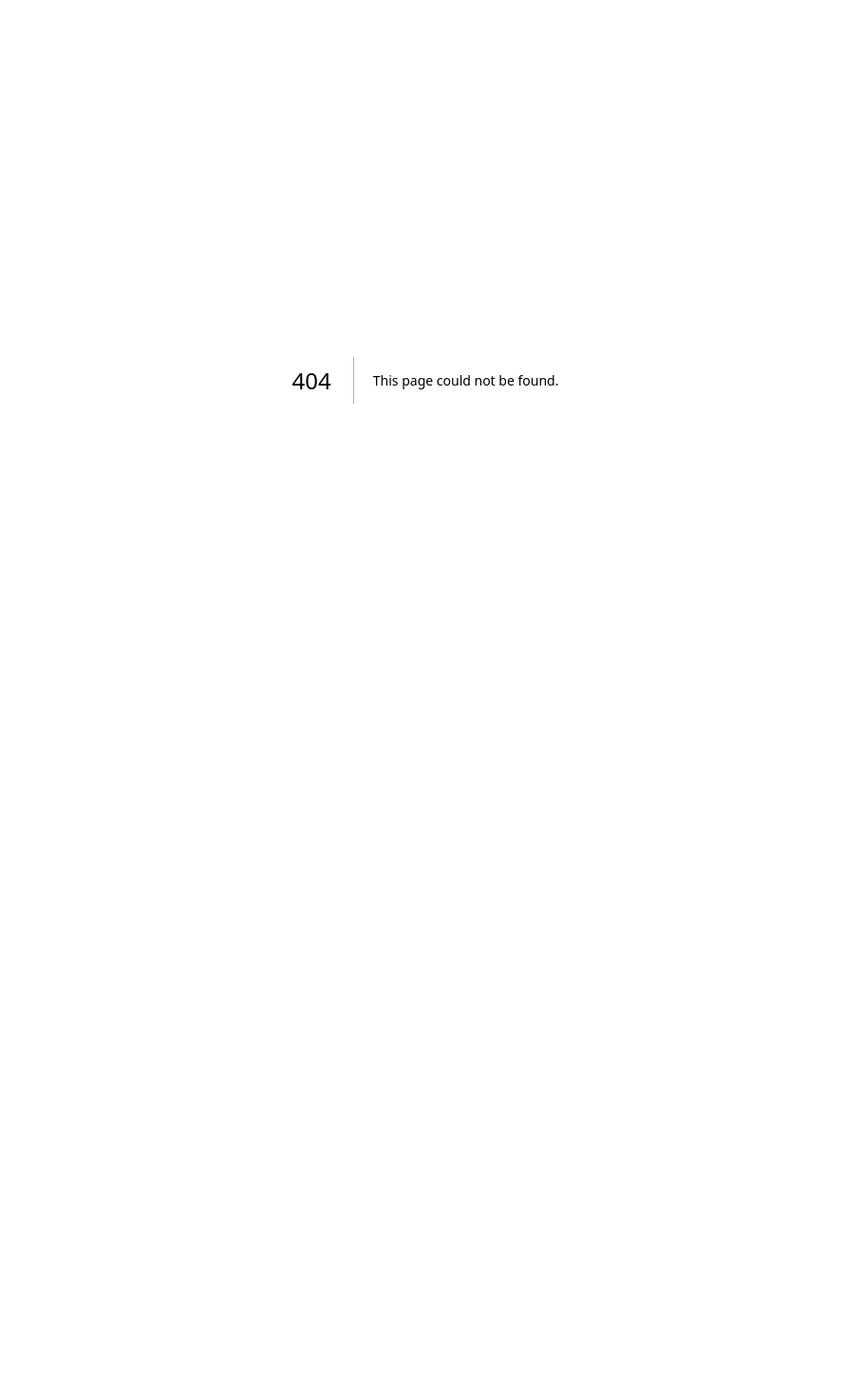
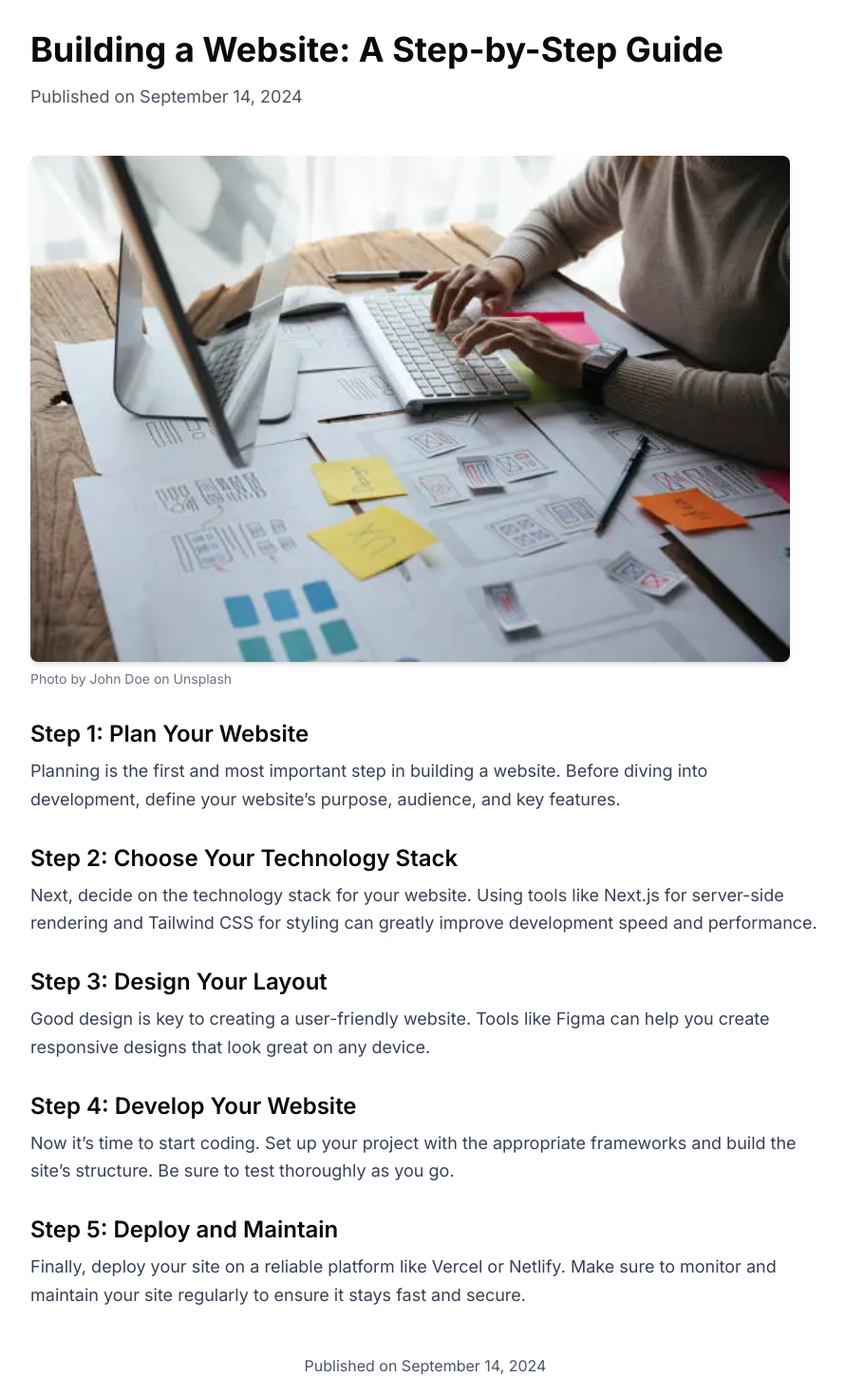
Before and after one commit to MerlinSerlin/opti-one-demo, a Next.js app: page /blog/build-a-website in a window 1280 px wide. Before the commit this address had no page. Shown: the top 1470 px of the page at 95% size, without its empty margins (192-1082 px from the left). Before the commit the page ends 800 px from the top, so only its background shows below. Built offline with nearby package versions, Linux system fonts and the light colour scheme.

Commit message:
meta tags for japan travel page 1

```diff
--- /dev/null
+++ b/src/app/blog/build-a-website/page.tsx
@@ -0,0 +1,84 @@
+'use client';
+
+import Image from 'next/image';
+import Script from 'next/script';
+
+const BlogPage = () => {
+  return (
+    <>
+      <Script id="idio-tracking" strategy="afterInteractive">
+        {`
+          _iaq = [
+              ['client', '6ee9c959107d44be8f6fd7ddcc8b1eef'],
+              ['delivery', 1400],
+              ['track', 'consume']
+          ];
+
+          !function(d,s){var ia=d.createElement(s);ia.async=1,s=d.getElementsByTagName(s)[0],ia.src='//s.usea01.idio.episerver.net/ia.js',s.parentNode.insertBefore(ia,s)}(document,'script');
+        `}
+      </Script>
+
+      <div className="max-w-4xl mx-auto p-8">
+        <header className="mb-12">
+          <h1 className="text-4xl font-bold mb-4">Building a Website: A Step-by-Step Guide</h1>
+          <p className="text-lg text-gray-600">Published on September 14, 2024</p>
+        </header>
+
+        <section className="mb-8">
+          <Image
+            src="/build-website-unsplash.webp"
+            alt="Building a website"
+            width={800}
+            height={500}
+            className="rounded-lg shadow-md"
+            priority
+          />
+          <p className="text-sm text-gray-500 mt-2">Photo by John Doe on Unsplash</p>
+        </section>
+
+        <section className="mb-8">
+          <h2 className="text-2xl font-semibold mb-2">Step 1: Plan Your Website</h2>
+          <p className="text-lg leading-relaxed text-gray-700">
+            Planning is the first and most important step in building a website.
+            Before diving into development, define your website’s purpose, audience, and key features.
+          </p>
+        </section>
+
+        <section className="mb-8">
+          <h2 className="text-2xl font-semibold mb-2">Step 2: Choose Your Technology Stack</h2>
+          <p className="text-lg leading-relaxed text-gray-700">
+            Next, decide on the technology stack for your website. Using tools like Next.js for server-side rendering and Tailwind CSS for styling can greatly improve development speed and performance.
+          </p>
+        </section>
+
+        <section className="mb-8">
+          <h2 className="text-2xl font-semibold mb-2">Step 3: Design Your Layout</h2>
+          <p className="text-lg leading-relaxed text-gray-700">
+            Good design is key to creating a user-friendly website.
+            Tools like Figma can help you create responsive designs that look great on any device.
+          </p>
+        </section>
+
+        <section className="mb-8">
+          <h2 className="text-2xl font-semibold mb-2">Step 4: Develop Your Website</h2>
+          <p className="text-lg leading-relaxed text-gray-700">
+            Now it’s time to start coding. Set up your project with the appropriate frameworks and build the site’s structure. Be sure to test thoroughly as you go.
+          </p>
+        </section>
+
+        <section className="mb-8">
+          <h2 className="text-2xl font-semibold mb-2">Step 5: Deploy and Maintain</h2>
+          <p className="text-lg leading-relaxed text-gray-700">
+            Finally, deploy your site on a reliable platform like Vercel or Netlify. Make sure to monitor and maintain your site regularly to ensure it stays fast and secure.
+          </p>
+        </section>
+
+        <footer className="mt-12 text-center">
+          <p className="text-gray-600">Published on September 14, 2024</p>
+        </footer>
+      </div>
+    </>
+  );
+}
+
+export default BlogPage;
--- a/src/app/blog/japan/page.tsx
+++ b/src/app/blog/japan/page.tsx
@@ -2,8 +2,11 @@
 
 import Image from 'next/image';
 import Script from 'next/script';
+import Head from 'next/head';
 
-const TravelBlog = () => {
+const TravelPage = () => {
+    const imageUrl = '/japan-unsplash.jpg';
+
   return (
     <>
         <Script id="idio-tracking" strategy="afterInteractive">
@@ -17,6 +20,12 @@ const TravelBlog = () => {
             !function(d,s){var ia=d.createElement(s);ia.async=1,s=d.getElementsByTagName(s)[0],ia.src='//s.usea01.idio.episerver.net/ia.js',s.parentNode.insertBefore(ia,s)}(document,'script');
             `}
         </Script>
+
+        <Head>
+            <meta property="og:image" content={'/japan-unsplash.jpg'} />
+            <meta property="og:image:alt" content="Description of the image" />
+            <title>Japan Travel Page 1</title>
+        </Head>
 
         <div className="max-w-4xl mx-auto p-8">
         <header className="mb-12">
@@ -68,4 +77,4 @@ const TravelBlog = () => {
   );
 }
 
-export default TravelBlog;
+export default TravelPage;
--- a/src/app/page.tsx
+++ b/src/app/page.tsx
@@ -6,6 +6,7 @@ import { UserAttributes } from '@optimizely/optimizely-sdk';
 import { getContentRecs } from './lib/get-content-recs';
 // import Image from 'next/image';
 import CardWithImage from '@/components/card-with-image';
+import Link from 'next/link';
 
 
 export default function Home() {
@@ -52,6 +53,12 @@ const [contentRecs, setContentRecs] = useState<any | null>(null);
           </div>
         ))}
       </div>
+      <div>
+        <Link href="/blog/japan">Japan</Link>
+      </div>
+      <div>
+        <Link href="/blog/build-a-website">Build A Website</Link>
+      </div>
 
     </main>
   );
```
Also changed, not shown: public/build-website-unsplash.webp (added).
